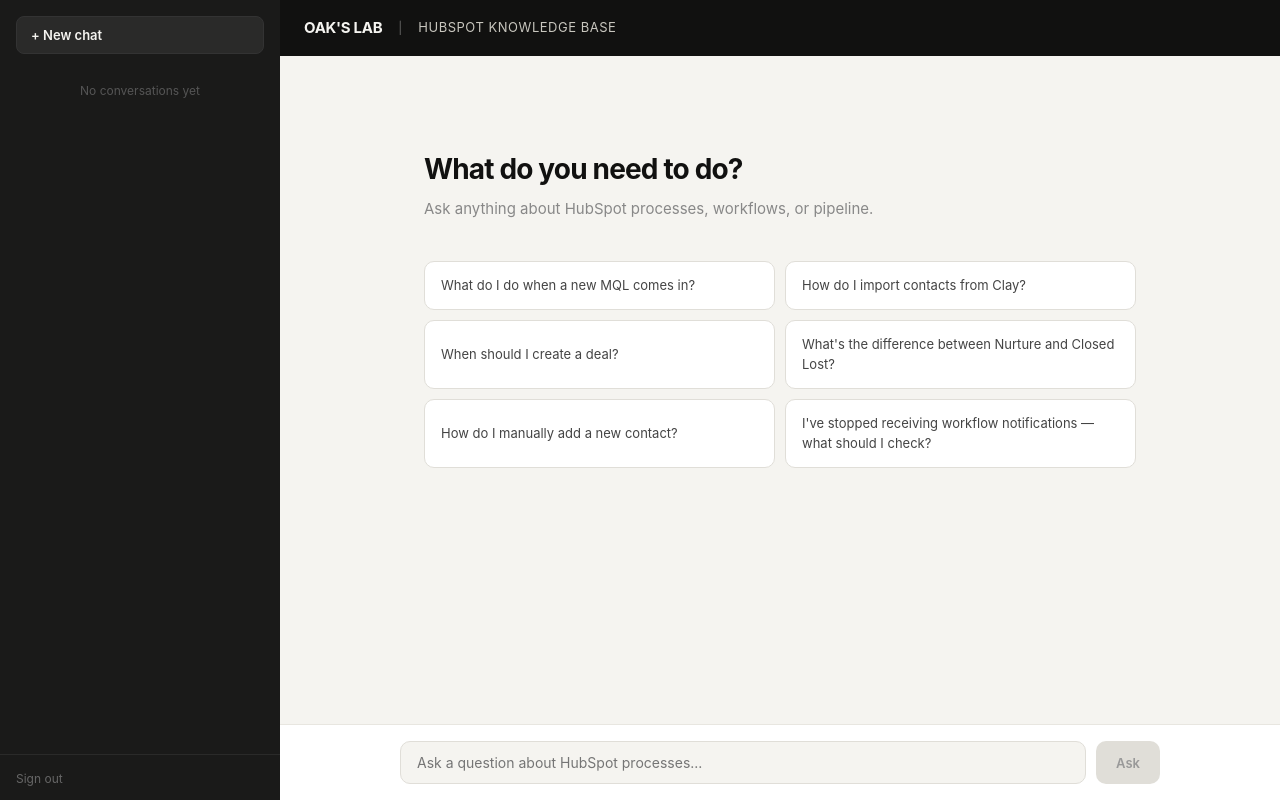
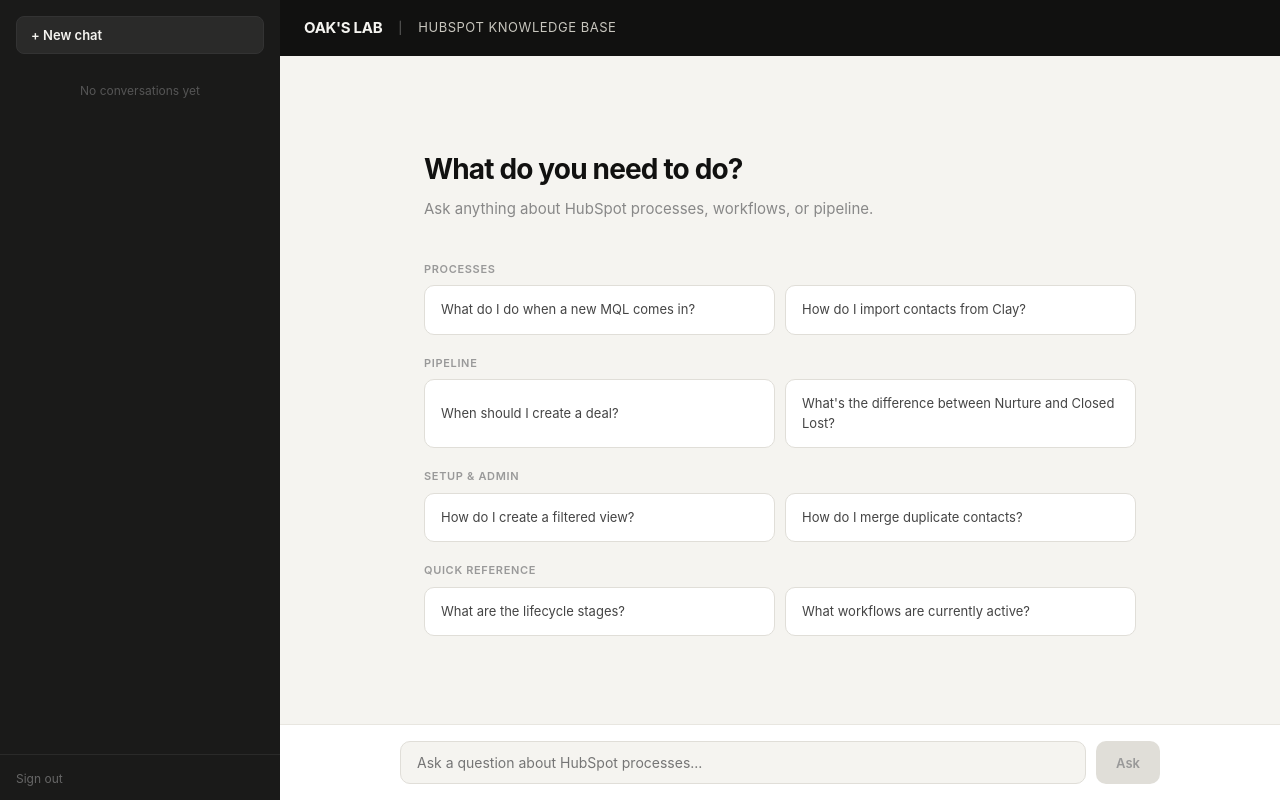
Before and after one commit to barborastuchlax/oakslab-hubspot-kb, a React (Vite) app: page / in a window 1280 px wide. Both pictures are taken after typing "Sample123" into the empty fields and a click on the button "Continue". Built offline with nearby package versions, Linux system fonts and the light colour scheme.

Commit message:
categorize home screen suggestions into labeled sections
https://claude.ai/code/session_013o5xg6JXBHjuu8SJr5FmXi

```diff
--- a/src/App.jsx
+++ b/src/App.jsx
@@ -1,12 +1,22 @@
 import { useState, useRef, useEffect, useCallback } from "react";
 
 const SUGGESTIONS = [
+  { label: "Processes", items: [
     "What do I do when a new MQL comes in?",
     "How do I import contacts from Clay?",
+  ]},
+  { label: "Pipeline", items: [
     "When should I create a deal?",
     "What's the difference between Nurture and Closed Lost?",
-  "How do I manually add a new contact?",
-  "I've stopped receiving workflow notifications — what should I check?",
+  ]},
+  { label: "Setup & Admin", items: [
+    "How do I create a filtered view?",
+    "How do I merge duplicate contacts?",
+  ]},
+  { label: "Quick Reference", items: [
+    "What are the lifecycle stages?",
+    "What workflows are currently active?",
+  ]},
 ];
 
 const LOADING_VERBS = [
@@ -486,12 +496,17 @@ export default function App() {
               <div style={{ paddingTop: "60px" }}>
                 <p style={{ fontSize: "28px", fontWeight: 700, color: "#111110", letterSpacing: "-0.03em", marginBottom: "8px" }}>What do you need to do?</p>
                 <p style={{ color: "#888", marginBottom: "40px", fontSize: "15px" }}>Ask anything about HubSpot processes, workflows, or pipeline.</p>
+                {SUGGESTIONS.map((cat, ci) => (
+                  <div key={ci} style={{ marginBottom: "20px" }}>
+                    <p style={{ fontSize: "11px", fontWeight: 600, color: "#999", textTransform: "uppercase", letterSpacing: "0.06em", marginBottom: "8px" }}>{cat.label}</p>
                     <div style={{ display: "grid", gridTemplateColumns: isMobile ? "1fr" : "1fr 1fr", gap: "10px" }}>
-                  {SUGGESTIONS.map((s, i) => (
+                      {cat.items.map((s, i) => (
                         <button key={i} onClick={() => send(s)} style={{ background: "#fff", border: "1px solid #e0ded8", borderRadius: "10px", padding: "14px 16px", textAlign: "left", cursor: "pointer", fontSize: "13px", color: "#444", lineHeight: 1.5, transition: "border-color 0.15s", fontFamily: "inherit" }}
                           onMouseEnter={e => e.target.style.borderColor = "#111110"} onMouseLeave={e => e.target.style.borderColor = "#e0ded8"}>{s}</button>
                       ))}
                     </div>
+                  </div>
+                ))}
               </div>
             ) : (
               <>
```
Lines whose indentation alone changed are shown as unchanged.
